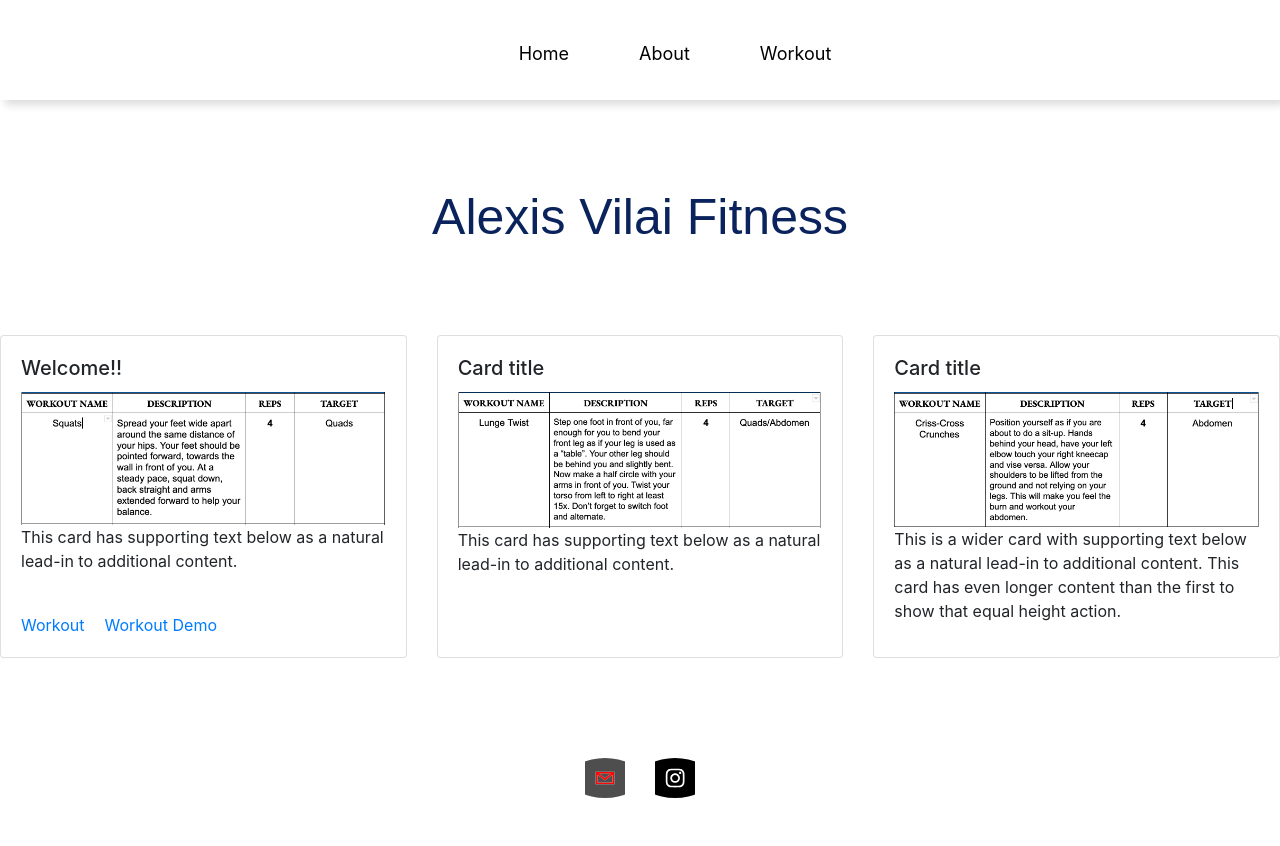
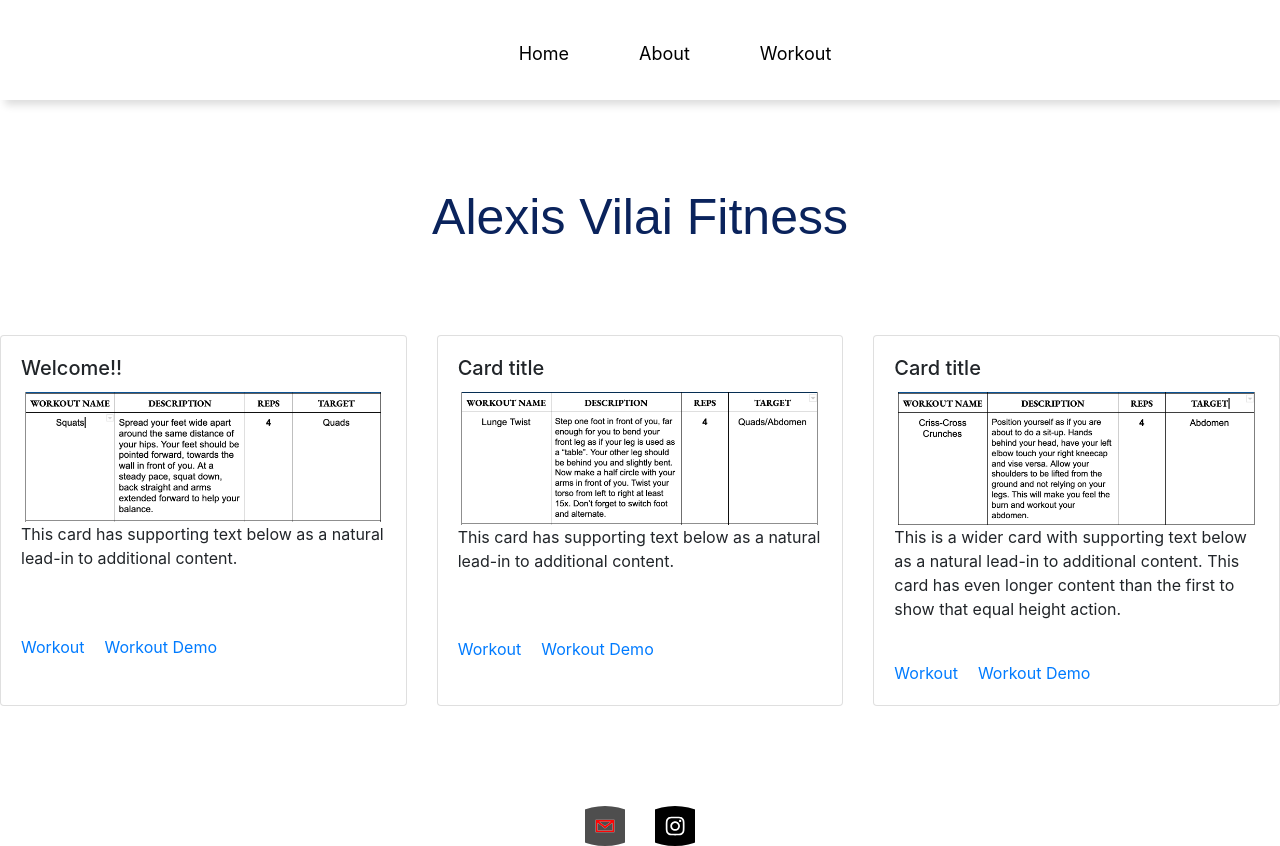
Before and after one commit to AlexisNathavong/Alexis-Vilai-Fitness, a React (Create React App) app in the folder alexis-v-fitness/: page / in a window 1280 px wide. Before the commit the page ends 800 px from the top, so only its background shows below. Built offline with nearby package versions, Linux system fonts and the light colour scheme.

Commit message:
Added the links to the rest of the cards in the Welcome Page.

```diff
--- a/alexis-v-fitness/src/components/StyledWidgets.js
+++ b/alexis-v-fitness/src/components/StyledWidgets.js
@@ -47,7 +47,7 @@ export const WelcomeHeader = styled.div`
 
 export const IMG = styled.div`
 .img-container {
-    width: 100%;
+    width: 98%;
     display: flex;
     justify-content: center;
     margin: 0 auto;
--- a/alexis-v-fitness/src/components/WelcomePage.js
+++ b/alexis-v-fitness/src/components/WelcomePage.js
@@ -44,6 +44,10 @@ const WelcomePage = () => {
                             content.{' '}
                         </Card.Text>
                     </Card.Body>
+                    <Card.Body>
+                        <Card.Link href="/workout">Workout</Card.Link>
+                        <Card.Link href="https://youtu.be/kKT2RVW6RJU" target="_blank">Workout Demo</Card.Link>
+                    </Card.Body>
                 </Card>
                 <Card>
                     <Card.Body>
@@ -58,6 +62,10 @@ const WelcomePage = () => {
                             additional content. This card has even longer content than the first to
                             show that equal height action.
                         </Card.Text>
+                    </Card.Body>
+                    <Card.Body>
+                        <Card.Link href="/workout">Workout</Card.Link>
+                        <Card.Link href="https://youtu.be/kKT2RVW6RJU" target="_blank">Workout Demo</Card.Link>
                     </Card.Body>
                 </Card>
             </CardDeck>
```
